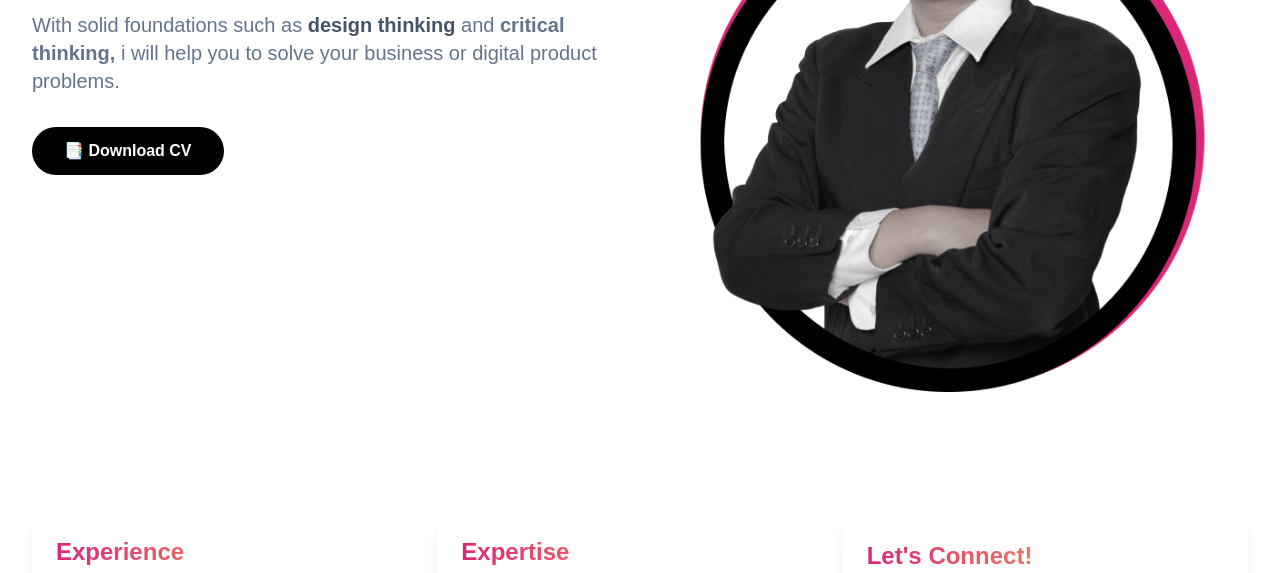
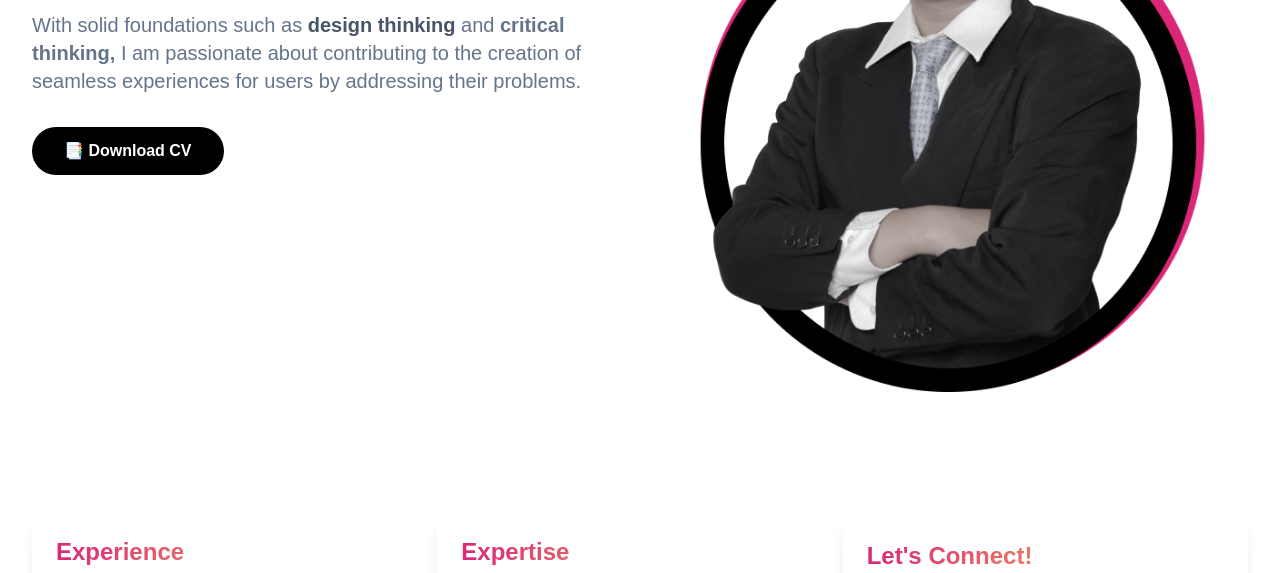
Before and after one commit to fransfirmansyah10/portfolio, a website: page index.html in a window 1280 px wide. Shown: the part 291-864 px from the top of the page. Drawn offline with Linux system fonts and the light colour scheme.

Commit message:
dncjdbchbdhcbdhc

```diff
--- a/index.html
+++ b/index.html
@@ -133,7 +133,7 @@
                 <div class="card hidden1 w-full self-center  px-4 lg:w-1/2">
                     <h1 class="block font-bold text text-4xl mt-1 lg:text-5xl bg-gradient-to-r from-pink-600 to-amber-300 text-transparent bg-clip-text">Frans Firmansyah</h1>
                     <h2 class="font-normal text-slate-500 text-lg lg:text-2xl">UI/UX Designer</h2>
-                    <p class="font-thin text-slate-500 mb-8 mt-6 leading-relaxed lg:text-xl">With solid foundations such as <span class="font-semibold text-slate-600"> design thinking</span> and <span class="font-semibold text-slate-500">critical thinking,</span> i will help you to solve your business or digital product problems.</p>
+                    <p class="font-thin text-slate-500 mb-8 mt-6 leading-relaxed lg:text-xl">With solid foundations such as <span class="font-semibold text-slate-600"> design thinking</span> and <span class="font-semibold text-slate-500">critical thinking,</span> I am passionate about contributing to the creation of seamless experiences for users by addressing their problems.</p>
                     <div class="max-w-xl text-center mb-16">
                         <div class="flex items-center">
                             <a href="https://drive.google.com/file/d/1JV29GHAoSmzKd_If-RMxrK-95E03CJWr/view?usp=sharing" target="_blank" class="text-base font-semibold text-white bg-black py-3 px-8 rounded-full hover:shadow-lg hover:bg-gradient-to-r from-pink-600 to-amber-300 mr-4 transition duration-300 ease-in-out hover:translate-y-2">📑 Download CV
```
Also changed, not shown: dist/output.css.
